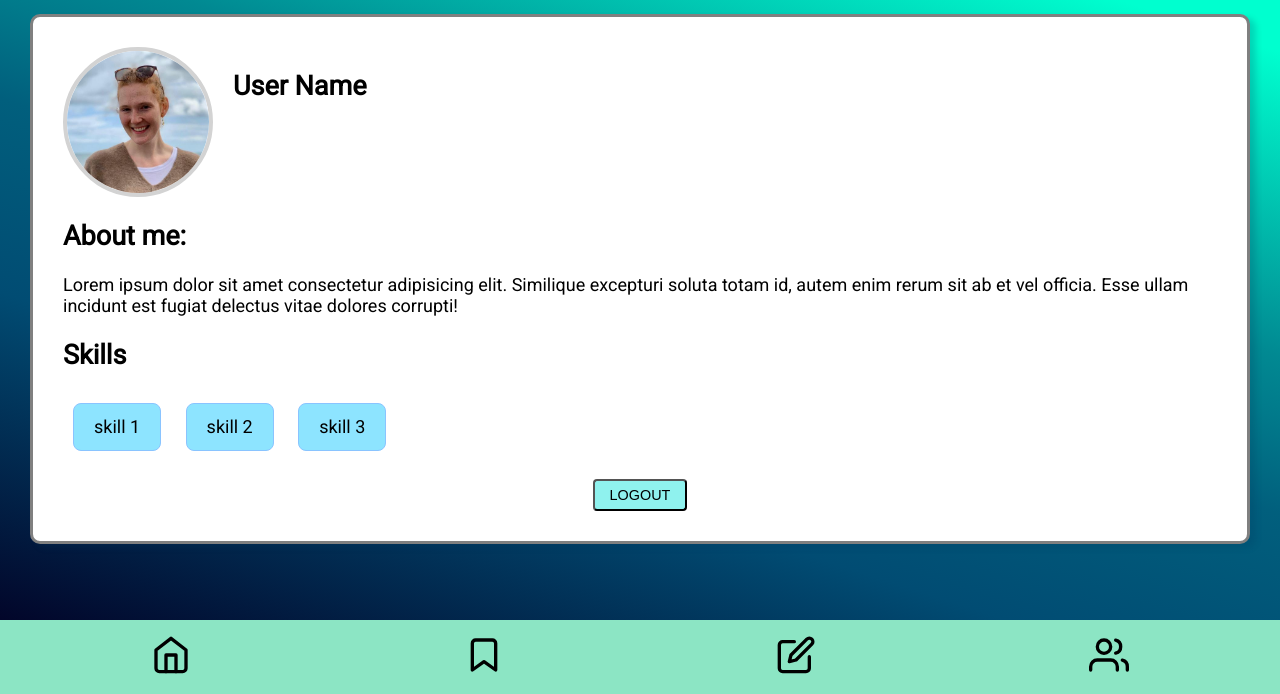
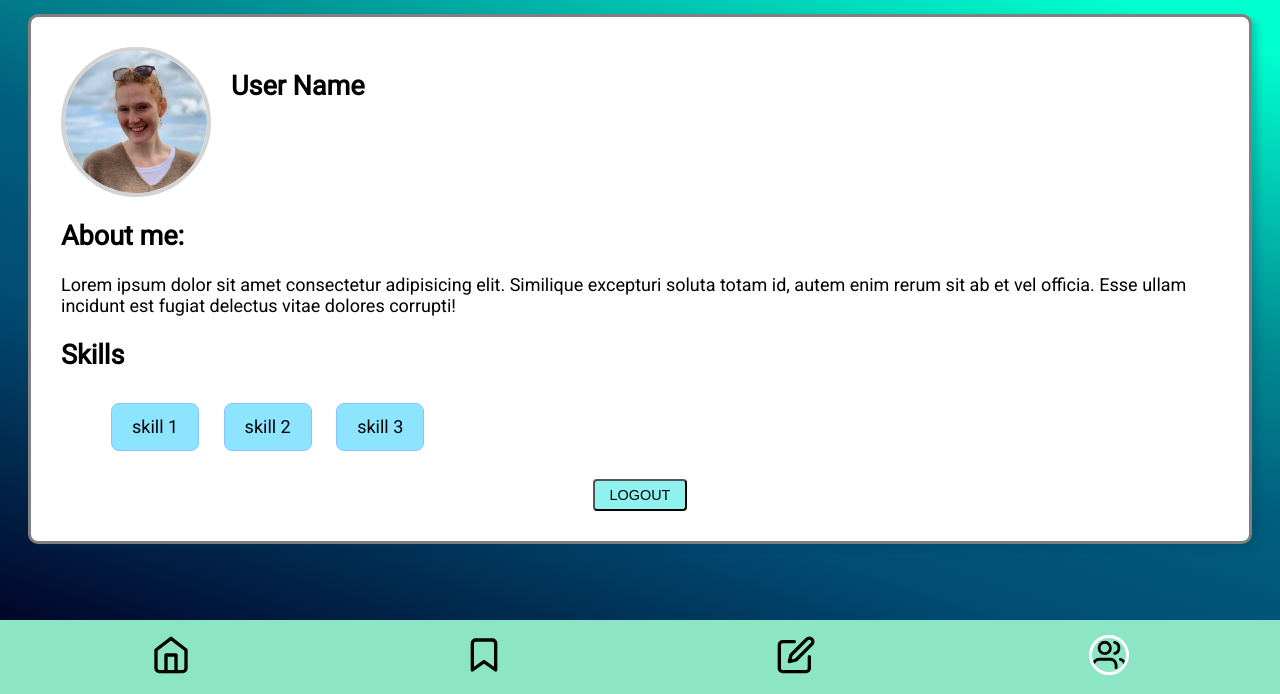
Before and after one commit to carolinwagner/quiz-app, a website: page profile.html in a window 1280 px wide. Shown: the part 106-800 px from the top of the page. Drawn offline with Linux system fonts and the light colour scheme.

Commit message:
Minor Changes

```diff
--- a/profile.html
+++ b/profile.html
@@ -16,9 +16,9 @@
   </head>
   <body>
     <header class="header">
-      <h1 class="header__headline">profile</h1>
+      <h1 class="header__headline">Profile</h1>
     </header>
-    <main class="card m-30">
+    <main class="card mb-150">
       <div class="profile__intro">
         <img
           class="profile__intro--image"
@@ -28,15 +28,16 @@
 
         <h2 class="profile__intro--name">User Name</h2>
       </div>
+
+      <h2>About me:</h2>
       <p>
-        <h2>About me:</h2>
         Lorem ipsum dolor sit amet consectetur adipisicing elit. Similique
         excepturi soluta totam id, autem enim rerum sit ab et vel officia. Esse
         ullam incidunt est fugiat delectus vitae dolores corrupti!
       </p>
 
       <h2>Skills</h2>
-      <ul class="tag-list p-0">
+      <ul class="tag-list">
         <li>skill 1</li>
         <li>skill 2</li>
         <li>skill 3</li>
@@ -48,11 +49,14 @@
     <footer class="footer">
       <nav class="footer__nav">
         <a href="index.html"><img src=img/home.svg alt="Home" /></a>
+
         <a href="bookmarks.html"
           ><img src="img/bookmark.svg" alt="Bookmarks"
         /></a>
         <a href="create.html"><img src="img/edit.svg" alt="Create" /></a>
-        <a href="profile.html"><img src="img/users.svg" alt="profile" /></a>
+        <a href="profile.html"
+          ><img src="img/users.svg" alt="profile" class="svg-filled"
+        /></a>
       </nav>
     </footer>
   </body>
--- a/scss/_base.scss
+++ b/scss/_base.scss
@@ -9,8 +9,6 @@ html {
 body {
   font-size: 112.5%;
   font-family: 'Roboto', sans-serif;
-  margin: 0;
-  background: rgb(2, 0, 36);
   background: linear-gradient(
     18deg,
     rgba(2, 0, 36, 1) 4%,
--- a/scss/_utility.scss
+++ b/scss/_utility.scss
@@ -2,6 +2,10 @@
   padding: 0;
 }
 
-.m-30 {
-  margin: 30px !important;
+.mb-150 {
+  margin-bottom: 150px !important;
 }
+
+.pb-30 {
+  padding-bottom: 30px;
+}
--- a/scss/components/_card.scss
+++ b/scss/components/_card.scss
@@ -4,7 +4,7 @@
   padding: 30px;
   border-style: solid;
   border-color: grey;
-  margin: 0 5px 60px 5px;
+  margin: 0 20px 60px 20px;
   position: relative;
   box-shadow: 6px 4px 6px rgba(1, 57, 95, 0.2);
 
--- a/scss/components/_footer.scss
+++ b/scss/components/_footer.scss
@@ -22,3 +22,8 @@
     }
   }
 }
+
+.svg-filled {
+  border: 3px solid white;
+  border-radius: 50%;
+}
```
Also changed, not shown: bookmarks.html (+1 -1 lines), create.html (+3 -1 lines), index.html (+6 -14 lines), scss/styles.scss (+0 -38 lines), styles.css.
